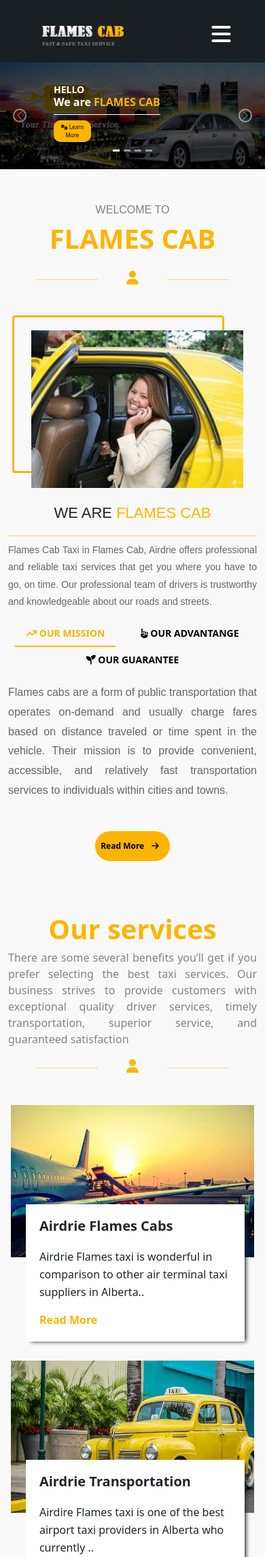
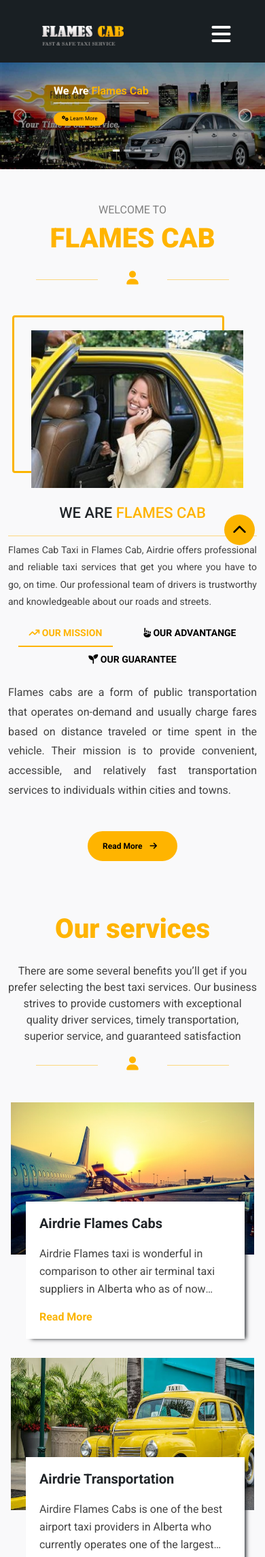
Before and after one commit to Binu-Tamang/flaming-cab, a PHP site: page / in a window 390 px wide. Shown: the top 2291 px of the page at 68% size. Run offline with PHP 8.4, Linux system fonts and the light colour scheme; some libraries are stand-ins or nearby versions.

Commit message:
scroll added

```diff
--- a/assets/css/style.css
+++ b/assets/css/style.css
@@ -1,6 +1,8 @@
 * {
   margin: 0px;
   padding: 0px;
+  font-family: 'Roboto', sans-serif;
+
 }
 html {
   overflow-x: hidden;
@@ -300,11 +302,13 @@ section.banner-slider a {
 .banner-slider-text p {
   font-size: 1.4rem;
   color: #fff;
+  text-align: justify;
 }
 /* ========banner slider content with button================ */
 .banner-slider-button button {
-  padding: 6px;
-  width: 25%;
+  padding: 6px 20px;
+  text-align: center;
+  /* width: 25%; */
   border: 2px solid #ffb400;
   background: #ffb400;
   border-radius: 11px;
@@ -332,7 +336,7 @@ section.banner-slider a {
   left: 0;
   width: 100%;
   height: 100%;
-  background-color: rgba(0, 0, 0, 0.7);
+  background-color: hwb(0 0% 100% / 0.4);
 }
 /* ================banner slider bg color=================== */
 /* ============responsive banner slider======= */
@@ -360,8 +364,8 @@ section.banner-slider a {
     color: #fff;
   }
   .banner-slider-button button {
-    padding: 5px;
-    width: 34%;
+    padding: 5px 10px;
+    /* width: 34%; */
     border: 2px solid #ffb400;
     background: #ffb400;
     border-radius: 11px;
@@ -409,8 +413,8 @@ section.banner-slider a {
     display: none;
   }
   .banner-slider-button button {
-    padding: 2px;
-    width: 35%;
+    padding: 2px 10px;
+    /* width: 35%; */
     border: 2px solid #ffb400;
     background: #ffb400;
     border-radius: 10px;
@@ -471,7 +475,7 @@ span.outer-line {
 .welcome-part-box-right h2 {
   text-align: end;
   text-transform: uppercase;
-  font-family: "Raleway", sans-serif;
+  font-family: "Roboto", sans-serif;
   border-bottom: 1px solid #ffb4007d;
   padding-bottom: 20px;
 }
@@ -479,31 +483,31 @@ span.outer-line {
   color: #ffb400;
 }
 .welcome-part-box-right p {
-  font-family: "Raleway", sans-serif;
+  font-family: "Roboto", sans-serif;
   font-size: 16px;
   line-height: 1.8;
   font-weight: 400;
   margin-bottom: 15px;
   margin-top: 0px;
-  color: #666;
+  color: #424242;
 }
 div#pills-home {
-  font-family: "Raleway", sans-serif;
+  font-family: "Roboto", sans-serif;
   font-size: 16px;
   line-height: 1.8;
   font-weight: 400;
   margin-bottom: 15px;
   margin-top: 0px;
-  color: #666;
+  color: #424242;
 }
 div#pills-tabContent {
-  font-family: "Raleway", sans-serif;
+  font-family: "Roboto", sans-serif;
   font-size: 16px;
   line-height: 1.8;
   font-weight: 400;
   margin-bottom: 15px;
   margin-top: 0px;
-  color: #666;
+  color: #424242;
 }
 button.nav-link {
   text-transform: uppercase;
@@ -528,15 +532,16 @@ button.nav-link {
   color: #ffb400;
 }
 .welcome-part-button {
-  text-align: end;
+  text-align: start;
   position: relative;
 }
 .welcome-part-button i {
   margin: 8px;
 }
 .welcome-part-button button {
-  padding: 6px;
+  padding: 6px 20px;
   border: 2px solid #ffb400;
+  text-align: center;
   background: #ffb400;
   border-radius: 34px;
 }
@@ -588,7 +593,7 @@ button.nav-link {
   margin: 15px 0 0px;
   font-weight: 400;
   color: gray;
-  font-family: "Raleway", sans-serif;
+  font-family: "Roboto", sans-serif;
 }
 .capitalize-text {
   text-transform: uppercase;
@@ -673,7 +678,7 @@ section.main-our-services {
   margin: 0;
   padding-top: 10px;
   font-size: 16px;
-  color: #848484;
+  color: #424242;
   padding: 0 100px;
 }
 img.img-fluid.service-img {
@@ -698,20 +711,19 @@ img.img-fluid.service-img {
 }
 .service-img-intro p {
   line-height: 26px;
-}
-.service-img-intro h4:hover {
-  color: #fbb400;
-  transition: 0.2s ease;
+  color: #424242;
+  display: -webkit-box;
+  -webkit-line-clamp: 3;
+  -webkit-box-orient: vertical;
+  overflow: hidden;
+  text-overflow: ellipsis;
 }
 .service-img-intro a {
   text-decoration: none;
   color: #fbb400;
   font-weight: 700;
 }
-.service-img-intro a:hover {
-  text-decoration: underline;
-  color: #fbb400c2;
-}
+
 .service-img-intro-container {
   position: relative;
   height: 376px;
@@ -765,8 +777,8 @@ button.serives-respo-btn a {
     display: none;
   }
   .our-services-heading p {
-    padding: 0;
-    text-align: justify;
+    padding: 20px 0 0 0;
+    text-align: center;
   }
 }
 /*-------------------our services css ends----------------------*/
@@ -1084,7 +1130,99 @@ span.review-author {
 .pageheader-wrapper .breadcrumb-item + .breadcrumb-item::before {
   color: #ffffff;
 }
-/*-----------------------------testimonals css ends-------------------------------------s  */
+/*-----------------------------testimonals css ends------------------------------  */
+/* ========scroll up btn==== */
+.back-to-top i {
+  padding: 22px 0;
+  color: #000;
+}
+.back-to-top {
+  position: fixed;
+  bottom: -50px;
+  opacity: 0;
+  visibility: hidden;
+  right: -100px;
+  z-index: 1000;
+  -webkit-transition: all 0.4s ease;
+  -moz-transition: all 0.4s ease;
+  -ms-transition: all 0.4s ease;
+  -o-transition: all 0.4s ease;
+}
+.back-to-top.visible {
+  opacity: 1;
+  visibility: visible;
+  bottom: 27px;
+}
+.back-to-top a {
+  position: relative;
+  top: 0;
+  display: block;
+  width: 64px;
+  height: 64px;
+  border-radius: 50%;
+  background-color: #fbb400;
+  font-size: 24px;
+  line-height: 64px;
+  text-align: center;
+  text-decoration: none !important;
+  -webkit-transition: all 0.3s ease;
+  -moz-transition: all 0.3s ease;
+  -ms-transition: all 0.3s ease;
+  -o-transition: all 0.3s ease;
+}
+.back-to-top:hover a {
+  top: -10px;
+  opacity: .8;
+}
+/* =====responsive of scroll up==== */
+@media (max-width: 991px) {
+  .back-to-top.visible {
+      bottom: 23px;
+  }
+  .back-to-top i {
+    padding: 12px 0;
+    color: #000;
+  }
+}
+@media (max-width: 767px) {
+  .back-to-top.visible {
+      bottom: 42px;
+  }
+  .back-to-top i {
+    padding: 12px 0;
+    color: #000;
+  }
+}
+@media (max-width: 1199px) {
+  .back-to-top {
+      right: 15px;
+  }
+  .back-to-top i {
+    padding: 12px 0;
+    color: #000;
+  }
+}
+@media (max-width: 991px) {
+  .back-to-top {
+      right: 15px;
+  }
+  .back-to-top i {
+    padding: 12px 0;
+    color: #000;
+  }
+}
+@media (max-width: 575px) {
+  .back-to-top a {
+      width: 45px;
+      height: 45px;
+      line-height: 48px;
+      font-size: 21px;
+  }
+  .back-to-top i {
+    padding: 12px 0;
+    color: #000;
+  }
+}
 /*--------------------------------footer css start---------------------------------------*/
 footer.main-footer {
   margin-top: 60px;
@@ -1328,3 +1466,18 @@ section.main-why-choose-us {
   left: 80px;
   z-index: 9999;
 }
+.list-x2 {
+  display: -webkit-box;
+  display: -ms-flexbox;
+  display: flex;
+  -ms-flex-wrap: wrap;
+  flex-wrap: wrap;
+  list-style-type: none;
+}
+.list-x2 li {
+  width: 50%;
+  padding-right: 1rem;
+}
+.show {
+  right: 15px!important;
+}
--- a/assets/js/custom.js
+++ b/assets/js/custom.js
@@ -45,3 +45,20 @@ AOS.init({
   duration: 1200,
   once: 'true',
 })
+
+window.addEventListener('DOMContentLoaded',function(){
+  console.log('1');
+  document.addEventListener("scroll", (event) => {
+  console.log('2');
+
+    let lastKnownScrollPosition = window.scrollY;
+    const scroll_button= document.querySelector('#go-to-top');
+
+    if (lastKnownScrollPosition < '200') {
+        scroll_button.classList.remove('show');
+    }else{
+      scroll_button.classList.add('show');
+
+    }
+  });
+});
--- a/inc/css.php
+++ b/inc/css.php
@@ -1,9 +1,10 @@
+<link rel="preconnect" href="https://fonts.googleapis.com">
+<link rel="preconnect" href="https://fonts.gstatic.com" crossorigin>
+<link href="https://fonts.googleapis.com/css2?family=Roboto:ital,wght@0,300;0,400;0,500;0,700;0,900;1,300;1,400;1,500;1,700;1,900&display=swap" rel="stylesheet">
+<link href="https://fonts.googleapis.com/css2?family=Poppins:wght@500;600;700;800;900&family=Roboto:ital,wght@0,300;0,400;0,500;0,700;0,900;1,300;1,400;1,500;1,700;1,900&display=swap" rel="stylesheet">
 
 <!-- Fontawesome cdn -->
 <link rel="stylesheet" href="https://cdnjs.cloudflare.com/ajax/libs/font-awesome/6.4.0/css/all.min.css" />
-
-<!-- custom css -->
-<link rel="stylesheet" type="text/css" href="assets/css/style.css">
 
 <!-- bootstrap.js -->
 <link rel="stylesheet" type="text/css" href="assets/plugins/bootstrap/css/bootstrap.min.css">
@@ -12,3 +13,4 @@
 <link rel="stylesheet" type="text/css" href="assets/css/magnific-popup.css">
 <!-- Aos css -->
 <link href="https://unpkg.com/aos@2.3.1/dist/aos.css" rel="stylesheet">
+<link rel="stylesheet" type="text/css" href="assets/css/style.css">
--- a/inc/footer.php
+++ b/inc/footer.php
@@ -31,7 +31,7 @@
 			<!-- ===============footer middle part start================ -->
 			<div class="footer-middle">
 				<div class="row">
-					<div class="col-md-4 col-lg-4 12">
+					<div class="col-md-6 col-lg-4 col-12">
 						<div class="footer-boxes fbox-1">
 							<div class="footer-logo">
 								<img src="assets/img/logo.png">
@@ -49,28 +49,25 @@
 							</div>
 						</div>
 					</div>
-					<div class="col-md-4 col-lg-4 12">
+					<div class="col-md-6 col-lg-4 col-12">
 						<div class="footer-boxes fbox-2">
 							<h3>Quick Menu</h3>
 							<div class="row">
-								<div class="col-md-6">
-									<ul>
+								<div class="col-md-12">
+									<ul class="list-content list-x2">
 										<li><a href="#">HOME</a></li>
 										<li><a href="#">ABOUT US</a></li>
 										<li><a href="#">SERVICE</a></li>
-									</ul>
-								</div>
-								<div class="col-md-6">
-									<ul>
 										<li><a href="#">FLEET</a></li>
 										<li><a href="#">BLOG</a></li>
 										<li><a href="#">CONTACT</a></li>
 									</ul>
 								</div>
+
 							</div>
 						</div>
 					</div>
-					<div class="col-md-4 col-lg-4 12">
+					<div class="col-md-6 col-lg-4 col-12">
 						<div class="footer-boxes fbox-3">
 							<h3>Contact Us</h3>
 							<div class="footer-contact-ul">
@@ -87,6 +84,13 @@
 			</div>
 		</div>
 		<!-- =======================footer middle part ends -->
+		<!-- =====scroll up button======== -->
+		<div class="back-to-top visible" id="go-to-top">
+			<a href="#top">
+			<i class="fa-solid fa-chevron-up"></i>
+			</a>
+		</div>
+		<!-- =====scroll up button======== -->
 	</section>
 	<div class="footer-2">
 		<div class="container">
--- a/inc/header.php
+++ b/inc/header.php
@@ -1,5 +1,5 @@
 <!---------------------- top header start -------------------->
-<section class="top-header">
+<section id="top" class="top-header">
 	<div class="container">
 
 		<div class="row">
--- a/index.php
+++ b/index.php
@@ -43,8 +43,8 @@
 					<img alt="flames-car" src="assets/img/slider/3.jpg">
 					<div class="container">
 						<div class="banner-slider-text">
-							<h2 class="banner-text" data-aos="fade-up">HELLO</h2>
-							<h3 data-aos="fade-up" data-aos-delay="500">We are <span>FLAMES CAB</span></h3>
+							<!-- <h2 class="banner-text" data-aos="fade-up">HELLO</h2> -->
+							<h3 data-aos="fade-up" data-aos-delay="500">We Are <span>Flames Cab</span></h3>
 							<p data-aos="fade-up" data-aos-delay="1000">Flames Cab in Airdrie offers professional<br>
 								and reliable taxi service that get you
 								where you have to go, on time.</p>
@@ -58,7 +58,7 @@
 					<img alt="flames-cab" src="assets/img/slider/2.jpg">
 					<div class="container">
 						<div class="banner-slider-text">
-							<h3>Do you want to<span> BOOK A CAB</span></h3>
+							<h3>Do You Want To<span> Book A Cab</span></h3>
 							<p>Flames Cab in Airdrie offers professional<br> and reliable taxi service that get you
 								where you have to go, on time.</p>
 							<div class="banner-slider-button">
@@ -71,7 +71,7 @@
 					<img alt="flames-taxi" src="assets/img/slider/1.jpg">
 					<div class="container">
 						<div class="banner-slider-text">
-							<h3>We are here to<span> HELP YOU</span></h3>
+							<h3>We Are Here To<span> Help You</span></h3>
 							<p>Flames Cab in Airdrie offers professional<br> and reliable taxi service that get you
 								where you have to go, on time.</p>
 							<div class="banner-slider-button">
@@ -84,7 +84,7 @@
 					<img alt="flames-car" src="assets/img/slider/3.jpg">
 					<div class="container">
 						<div class="banner-slider-text">
-							<h3>Do you want to<span> BOOK A CAB</span></h3>
+							<h3>Do You Want To<span> Book A Cab</span></h3>
 							<p>Flames Cab in Airdrie offers professional<br> and reliable taxi service that get you
 								where you have to go, on time.</p>
 							<div class="banner-slider-button">
@@ -216,7 +216,9 @@
 							<div class="service-img-intro">
 								<h4>Airdrie Flames Cabs</h4>
 								<p>Airdrie Flames taxi is wonderful in comparison to other air terminal taxi suppliers
-									in Alberta.. </p>
+									in Alberta who as of now works certainly one of the biggest taxis among those
+									regions. We are the town’s high-quality selection for any transportation
+									preparations. </p>
 								<a href="#">Read More</a>
 							</div>
 						</div>
@@ -226,8 +228,11 @@
 							<img alt="yellow car" class="img-fluid service-img" src="assets/img/cab1.jpg">
 							<div class="service-img-intro">
 								<h4>Airdrie Transportation</h4>
-								<p>Airdire Flames taxi is one of the best airport taxi providers in Alberta who
-									currently ..</p>
+								<p>Airdire Flames Cabs is one of the best airport taxi providers in Alberta who
+									currently operates one of the largest taxi cabs among those areas. We are the city’s
+									top choice for any transportation solutions. Airdrie flames Taxi Ltd. offers
+									efficient and reliable taxi service in Airdrie and Cochrane to meet the
+									transportation needs of residents, visitors and our corporate clients. </p>
 								<a href="#">Read More</a>
 							</div>
 						</div>
@@ -236,9 +241,15 @@
 						<div class="service-img-intro-container services2" data-aos="fade-left">
 							<img alt="raxi sign" class="img-fluid service-img" src="assets/img/slider/taxi4.jpg">
 							<div class="service-img-intro">
-								<h4>Choose the BEST Cabs</h4>
+								<h4>Choose The Best Cabs</h4>
 								<p>There are some several benefits you’ll get if you prefer selecting the best taxi
-									services..</p>
+									services. However, choosing the best taxi services can be a daunting task since
+									several companies claim to offer the best services. Therefore, take your time,
+									analysis and know the best tips which will assist you to find the best taxi services
+									however still many people find it annoying to book a cab online. it’s essential to
+									know that you will find the best taxi services regardless of wherever you live. the
+									following are some of the best components you’re needed to consider before you make
+									your final choice.</p>
 								<a href="#">Read More</a>
 							</div>
 						</div>
@@ -247,9 +258,11 @@
 						<div class="service-img-intro-container services2" data-aos="fade-right">
 							<img alt="girl with car" class="img-fluid service-img" src="assets/img/about.jpg">
 							<div class="service-img-intro">
-								<h4>Deal with YOUR Cabs</h4>
-								<p>Get to understand your taxi driver before getting into the cab: Usually, your
-									driver..</p>
+								<h4>Deal With Your Cabs</h4>
+								<p>Get to understand your taxi driver before getting into the cab: Usually, your driver
+									can assist you with your luggage, thus this can be the opportune time to say hi.
+									remember that the two (or more) of you may be sharing the car for a few distances.
+								</p>
 								<a href="#">Read More</a>
 							</div>
 						</div>
@@ -260,7 +273,7 @@
 							<div class="service-img-intro">
 								<h4>Quick Response Time</h4>
 								<p>Taxis aim to reach passengers promptly, reducing wait times and providing efficient
-									transportation..</p>
+									transportation. We often provide airport transportation services. </p>
 								<a href="#">Read More</a>
 							</div>
 						</div>
@@ -270,8 +283,8 @@
 							<img alt="handshake" class="img-fluid service-img" src="assets/img/hand-shake.jpg">
 							<div class="service-img-intro">
 								<h4>24/7 Availability</h4>
-								<p>Taxis operate round the clock, providing transportation options at any time,
-									including late nights.. </p>
+								<p>Many taxi and cab services operate 24/7, offering round-the-clock transportation
+									options for passengers, including late-night or early-morning rides.</p>
 								<a href="#">Read More</a>
 							</div>
 						</div>
@@ -301,8 +314,8 @@
 							technologies.</p>
 						<div class="cta-call" data-aos="fade-up">
 							<i class="fa-solid fa-phone-volume"></i>
-							<p><span>Call Us Now</span><a
-									href="tel:403-948-2002/403-809-5353">403-948-2002<br>403-809-5353</a></p>
+							<p><span>Call Us Now</span><a href="tel:403-948-2002/403-809-5353">403-948-2002<br></a><a
+									href="tel:403-948-2002/403-809-5353">403-809-5353</a></p>
 						</div>
 					</div>
 				</div>
@@ -368,11 +381,11 @@
 					</div>
 				</div>
 			</div>
-		</div>
-		<div class="fleets-respo">
-			<button title="view more" class="fleets-respo-btn">
-				<a href="#">View More <i class="fa fa-arrow-right"></i></a>
-			</button>
+			<div class="fleets-respo" data-aos="fade-up">
+				<button title="view more" class="fleets-respo-btn">
+					<a href="#">View More <i class="fa fa-arrow-right"></i></a>
+				</button>
+			</div>
 		</div>
 	</section>
 	<!-- ----------------Our fleets ends --------------------->
@@ -414,10 +427,11 @@
 					</div>
 				</div>
 			</div>
-
 		</div>
 	</section>
 	<!-- --------------------testimols ends--------------------- -->
+
+
 	<!-- ---------------------------footer starts--------------------- -->
 	<?php
 	include('inc/footer.php');
```
Also changed, not shown: other parts of assets/css/style.css (+54 -12 lines).
